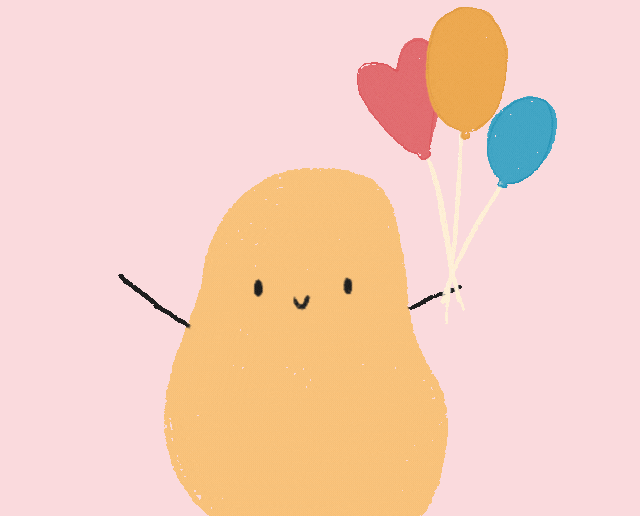
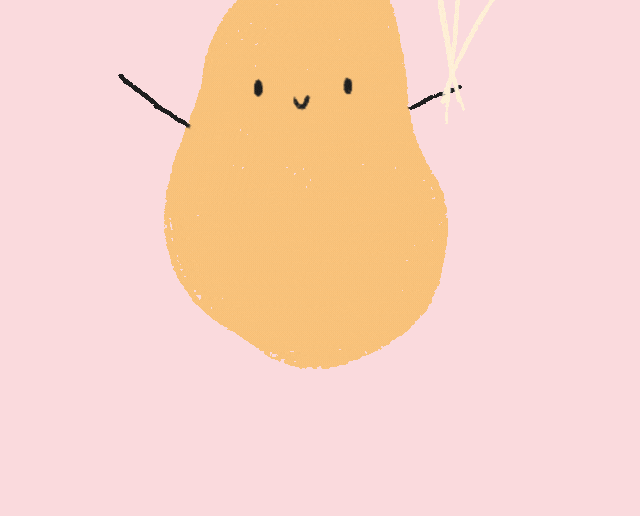
Before and after one commit to cmanyayahan1/vday, a plain HTML site: page index.html in a window 1280 px wide. Shown: the top 516 px of the page, without its empty margins (319-959 px from the left). Drawn offline with Linux system fonts and the light colour scheme.

Commit message:
Update style.css

```diff
--- a/style.css
+++ b/style.css
@@ -12,7 +12,7 @@ body {
     flex-direction: column; /* Stack elements vertically */
     align-items: center; /* Center-align items horizontally */
     justify-content: center; /* Center-align items vertically */
-    height: 100vh; /* Make the container full viewport height */
+    height: 50vh; /* Make the container full viewport height */
 }
 
 
```
